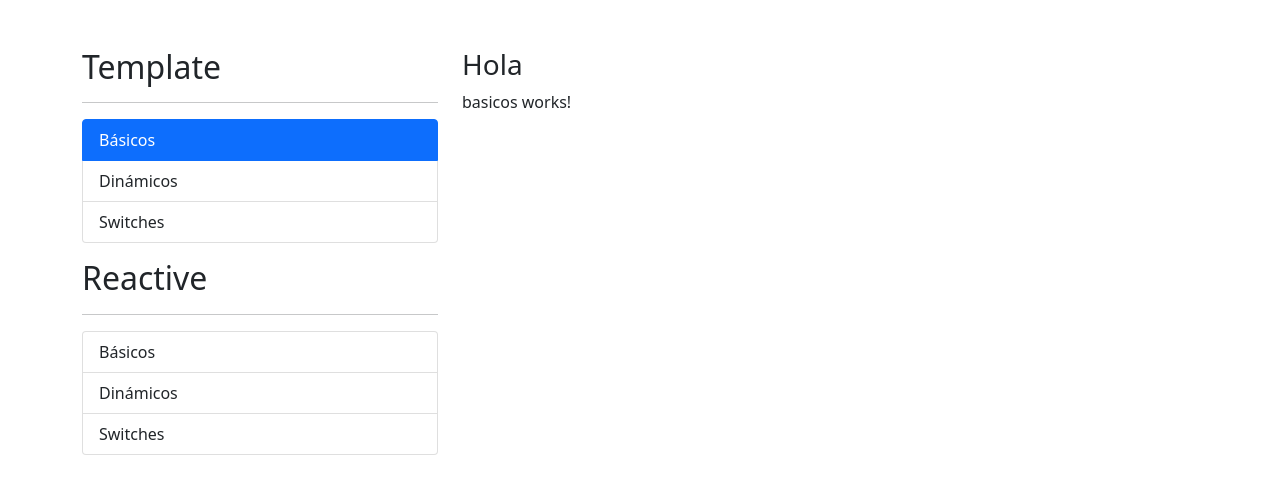
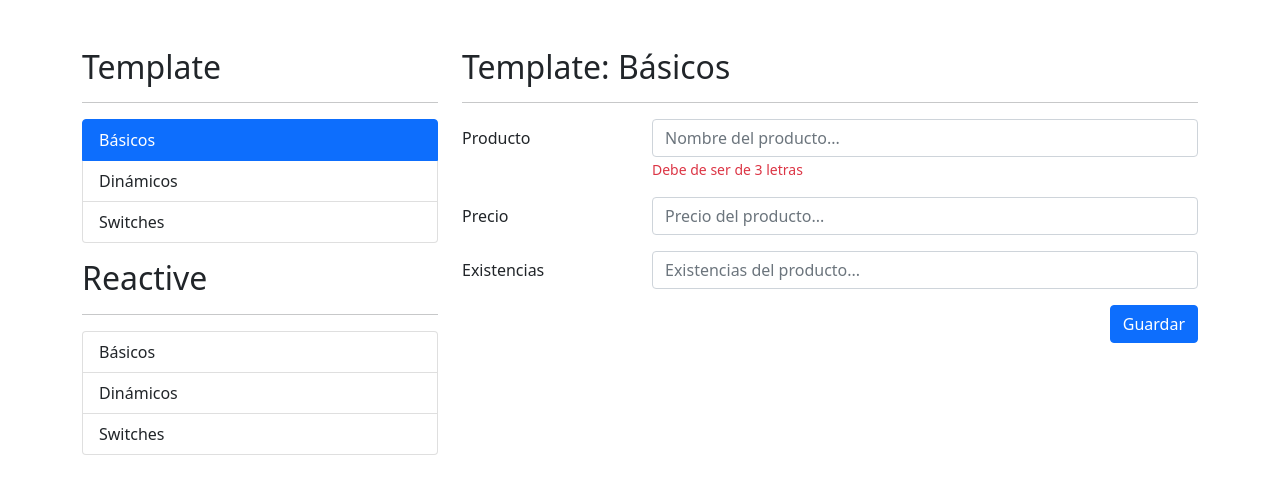
Before and after one commit to urkx/Angular-training, an Angular app in the folder udemy/formulariosApp/: page /template/basicos in a window 1280 px wide. Shown: the top 494 px of the page. Built offline with nearby package versions, Linux system fonts and the light colour scheme.

Commit message:
template básicos page

```diff
--- a/udemy/formulariosApp/src/app/app.component.html
+++ b/udemy/formulariosApp/src/app/app.component.html
@@ -4,7 +4,6 @@
     </div>
 
     <div class="col">
-        <h3>Hola</h3>
         <router-outlet></router-outlet>
     </div>
 
--- a/udemy/formulariosApp/src/app/template/basicos/basicos.component.html
+++ b/udemy/formulariosApp/src/app/template/basicos/basicos.component.html
@@ -1 +1,37 @@
-<p>basicos works!</p>
+<h2>Template: Básicos</h2>
+<hr>
+
+<div class="row">
+    <div class="col">
+        <form>
+            <div class="mb-3 row">
+                <label class="col-sm-3 col-form-label">Producto</label>
+                <div class="col-sm-9">
+                    <input type="text" class="form-control" placeholder="Nombre del producto...">
+                    <span class="form-text text-danger">Debe de ser de 3 letras</span>
+                </div>
+            </div>
+
+            <div class="mb-3 row">
+                <label class="col-sm-3 col-form-label">Precio</label>
+                <div class="col-sm-9">
+                    <input type="number" class="form-control" placeholder="Precio del producto...">
+                </div>
+            </div>
+
+            <div class="mb-3 row">
+                <label class="col-sm-3 col-form-label">Existencias</label>
+                <div class="col-sm-9">
+                    <input type="number" class="form-control" placeholder="Existencias del producto...">
+                </div>
+            </div>
+
+            <div class="row">
+                <div class="col">
+                    <button type="submit" class="btn btn-primary float-end">Guardar</button>
+                </div>
+            </div>
+
+        </form>
+    </div>
+</div>
```
